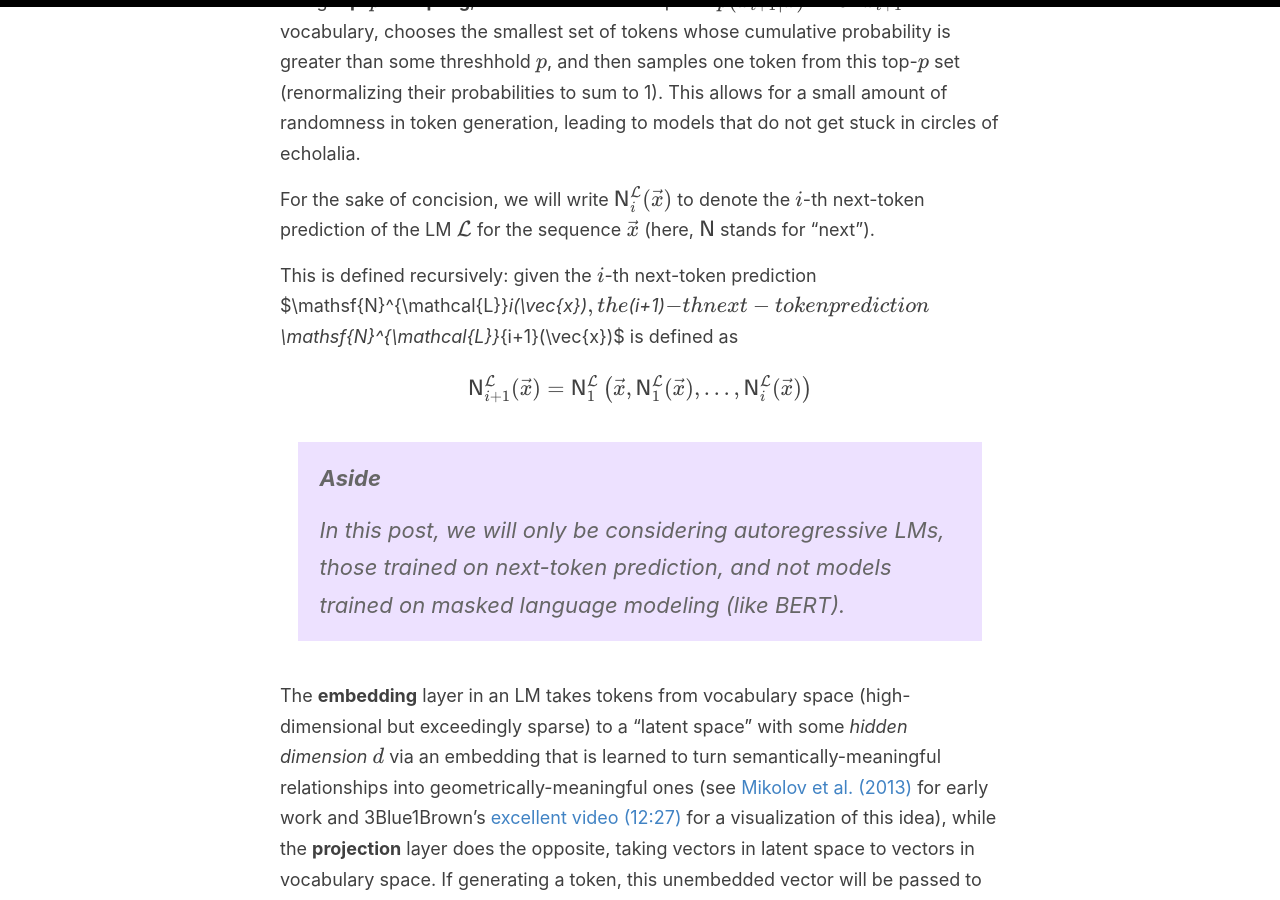
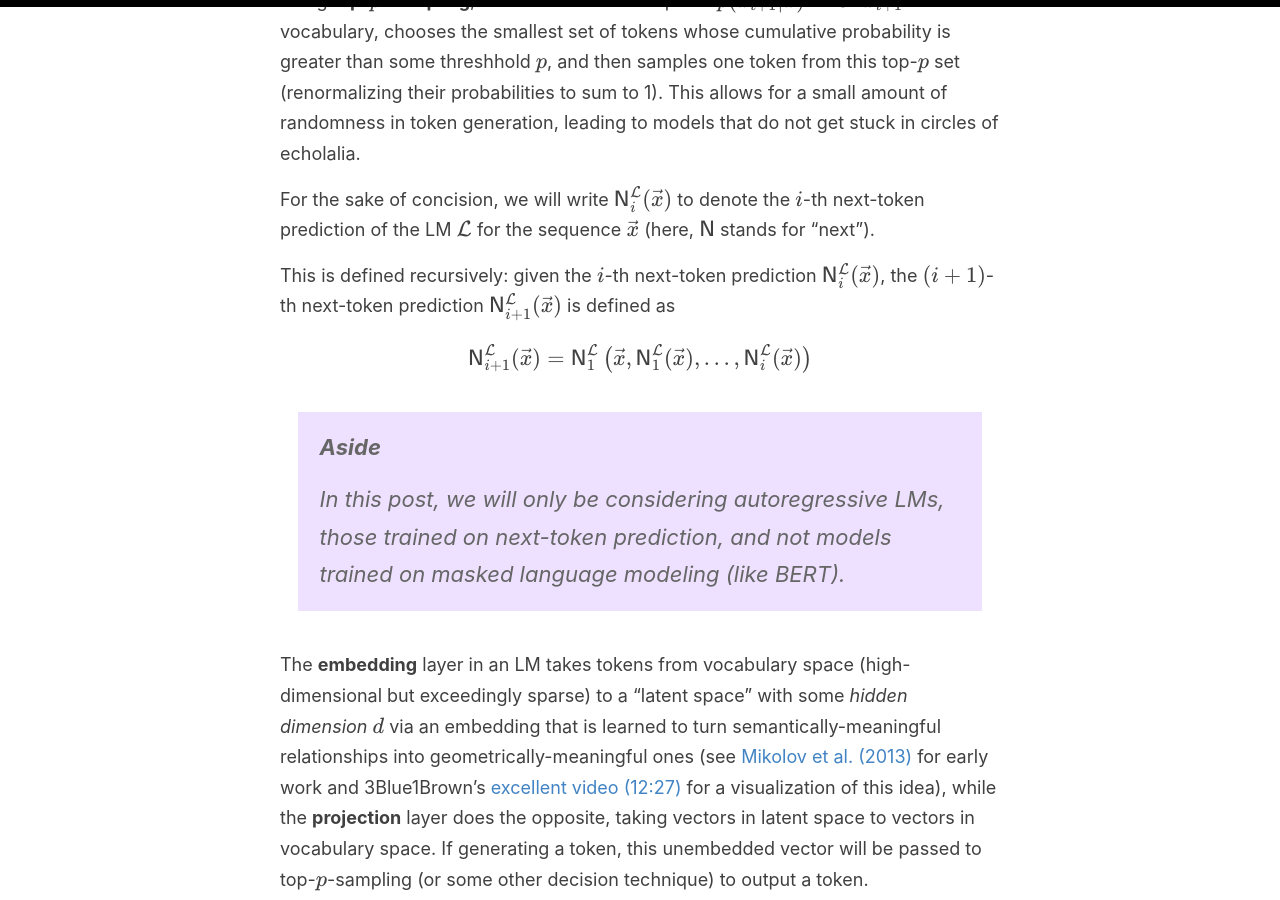
Before and after one commit to reubenconducts/reubenconducts.github.io, a Jekyll site: the page built from _posts/2025-04-01-ee-coconut.md, in a window 1280 px wide and 900 px high, scrolled down 2491 px. Built offline with Jekyll 4.4.1, drawn with Linux system fonts in a browser that asks for light colours; formulas are drawn with MathJax 3; part of the change alters nothing that is shown.

Commit message:
maybe fixed more formatting...2

```diff
--- a/_posts/2025-04-01-ee-coconut.md
+++ b/_posts/2025-04-01-ee-coconut.md
@@ -53,7 +53,9 @@ We will write $\vec{x} = (x_1, x_2, \dots, x_t)$ to denote a sequence of tokens.
 
 For the sake of concision, we will write $\mathsf{N}^{\mathcal{L}}_i(\vec{x})$ to denote the $i$-th next-token prediction of the LM $\mathcal{L}$ for the sequence $\vec{x}$ (here, $\mathsf{N}$ stands for "next").
 
-This is defined recursively: given the $i$-th next-token prediction $\mathsf{N}^{\mathcal{L}}_i(\vec{x})$, the $(i+1)$-th next-token prediction $\mathsf{N}^{\mathcal{L}}_{i+1}(\vec{x})$ is defined as
+This is defined recursively: given the <span>$i$</span>-th next-token prediction
+<span>$\mathsf{N}^{\mathcal{L}}_i(\vec{x})$</span>,
+the <span>$(i+1)$</span>-th next-token prediction <span>$\mathsf{N}^{\mathcal{L}}_{i+1}(\vec{x})$</span> is defined as
 
 $$
 \mathsf{N}^{\mathcal{L}}_{i+1}(\vec{x}) = \mathsf{N}^{\mathcal{L}}_1\left(\vec{x}, \mathsf{N}^{\mathcal{L}}_1(\vec{x}), \dots, \mathsf{N}^{\mathcal{L}}_i(\vec{x})\right)
```
